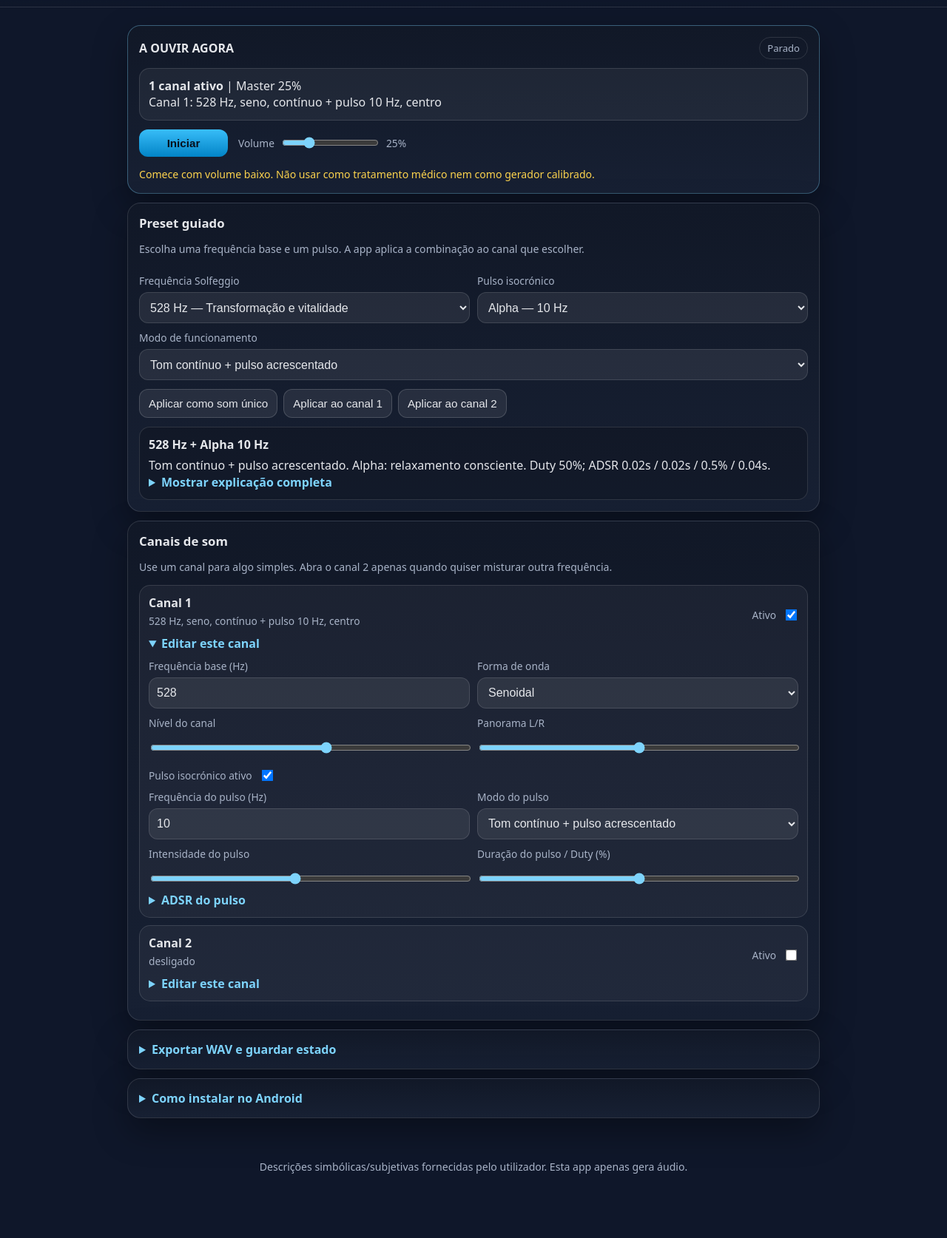
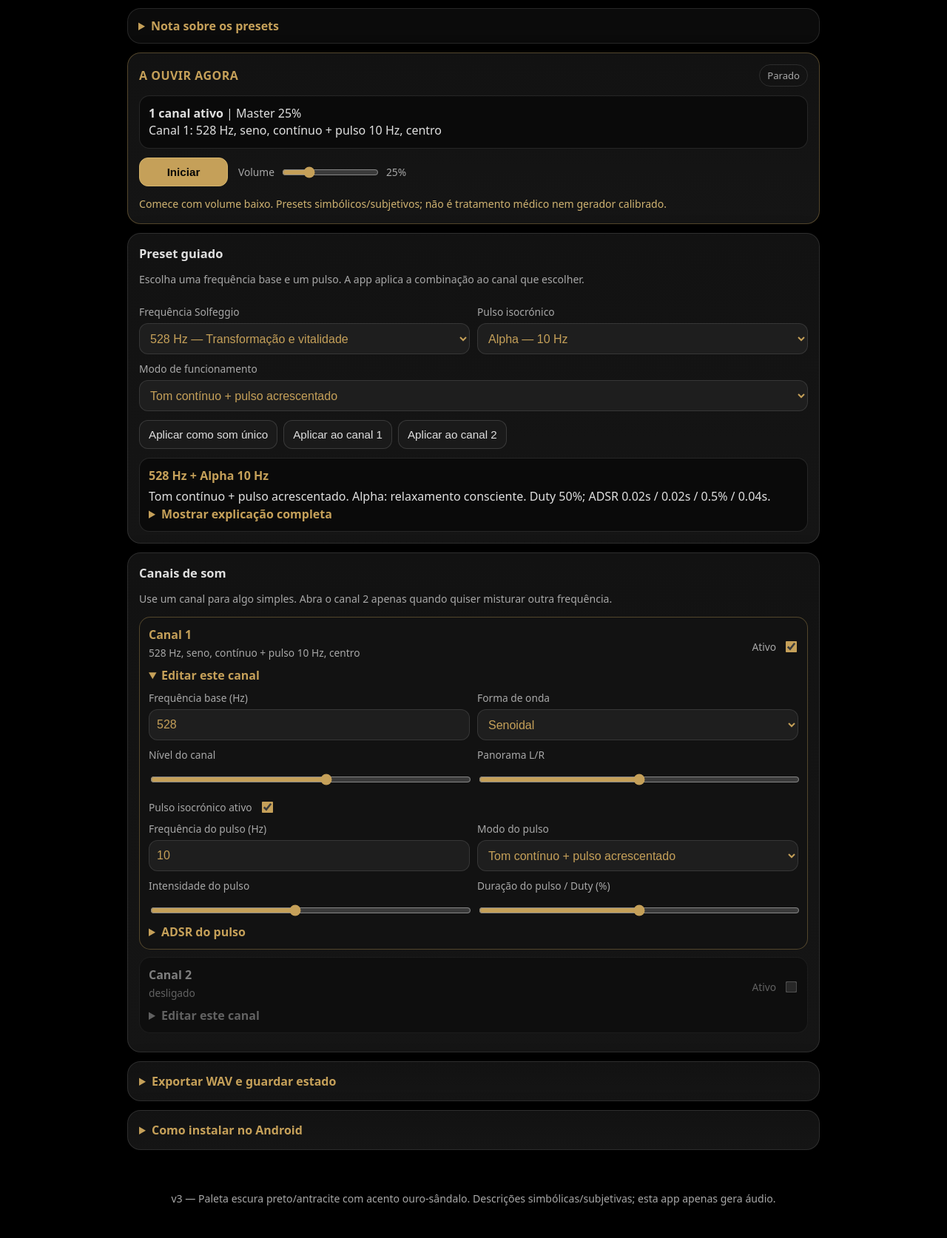
Before and after one commit to rabbit741741741/synth1, a plain HTML site: page index.html in a window 1280 px wide. Shown: the part 93-1767 px from the top of the page at 74% size. Before the commit the page ends 1723 px from the top, so only its background shows below. Drawn offline with Linux system fonts and the light colour scheme.

Commit message:
Add files via upload

```diff
--- a/app.js
+++ b/app.js
@@ -79,6 +79,7 @@ function buildChannelUI() {
   state.channels.forEach((ch, idx) => {
     const wrap = document.createElement("div");
     wrap.className = "channel-card";
+    wrap.dataset.channelCard = String(idx);
     wrap.innerHTML = `
       <div class="channel-head">
         <div>
@@ -239,6 +240,11 @@ function updateUI() {
     }
     const mini = document.querySelector(`[data-mini="${idx}"]`);
     if (mini) mini.textContent = summarizeChannel(ch);
+    const card = document.querySelector(`[data-channel-card="${idx}"]`);
+    if (card) {
+      card.classList.toggle("channel-active", !!ch.active);
+      card.classList.toggle("channel-inactive", !ch.active);
+    }
   });
   updateNowSummary();
 }
--- a/index.html
+++ b/index.html
@@ -3,22 +3,12 @@
 <head>
   <meta charset="utf-8" />
   <meta name="viewport" content="width=device-width, initial-scale=1, viewport-fit=cover" />
-  <meta name="theme-color" content="#111827" />
-  <meta name="description" content="SynthLab Isochronic PWA v2: gerador leve de frequências, pulsos isocrónicos e presets Solfeggio para Android/Chrome." />
+  <meta name="theme-color" content="#000000" />
+  <meta name="description" content="SynthLab Isochronic PWA v3: gerador leve de frequências, pulsos isocrónicos e presets Solfeggio para Android/Chrome." />
   <link rel="manifest" href="manifest.json" />
   <link rel="icon" href="icons/icon.svg" type="image/svg+xml" />
   <link rel="apple-touch-icon" href="icons/icon-192.png" />
   <title>SynthLab Isochronic</title>
-  <details class="notice">
-  <summary>Nota sobre os presets</summary>
-  <p>
-    Os presets Solfeggio/isocrónicos são mapeamentos simbólicos, subjetivos e experimentais.
-    Esta aplicação gera áudio para exploração sonora, relaxamento, meditação e estudo de frequências.
-    Não é um dispositivo médico, não diagnostica, não trata, não cura e não previne doenças.
-    Os presets não substituem aconselhamento médico, psicológico ou terapêutico profissional.
-    Use volume baixo e interrompa a utilização se sentir desconforto.
-  </p>
-</details>
   <link rel="stylesheet" href="style.css" />
 </head>
 <body>
@@ -31,6 +21,17 @@
   </header>
 
   <main>
+    <details class="notice">
+      <summary>Nota sobre os presets</summary>
+      <p>
+        Os presets Solfeggio/isocrónicos são mapeamentos simbólicos, subjetivos e experimentais.
+        Esta aplicação gera áudio para exploração sonora, relaxamento, meditação e estudo de frequências.
+        Não é um dispositivo médico, não diagnostica, não trata, não cura e não previne doenças.
+        Os presets não substituem aconselhamento médico, psicológico ou terapêutico profissional.
+        Use volume baixo e interrompa a utilização se sentir desconforto.
+      </p>
+    </details>
+
     <section class="status-card" aria-live="polite">
       <div class="status-topline">
         <strong>A OUVIR AGORA</strong>
@@ -44,7 +45,7 @@
           <span id="masterLabel">25%</span>
         </label>
       </div>
-      <p class="safety-note">Comece com volume baixo. Não usar como tratamento médico nem como gerador calibrado.</p>
+      <p class="safety-note">Comece com volume baixo. Presets simbólicos/subjetivos; não é tratamento médico nem gerador calibrado.</p>
     </section>
 
     <section class="card">
@@ -85,7 +86,7 @@
       <div id="channels"></div>
     </section>
 
-    <details class="card details-card">
+    <details class="card details-card export-card">
       <summary>Exportar WAV e guardar estado</summary>
       <div class="grid two padded-top">
         <label>Duração WAV (s)
@@ -106,17 +107,21 @@
     <details class="card details-card">
       <summary>Como instalar no Android</summary>
       <ol>
-        <li>Aloje estes ficheiros num endereço HTTPS, por exemplo GitHub Pages.</li>
-        <li>Abra o link no Chrome do Android.</li>
-        <li>Menu ⋮ → <strong>Adicionar ao ecrã principal</strong>.</li>
-        <li>Depois de abrir uma vez, a app pode funcionar offline.</li>
+        <li>Abrir o link da aplicação no <strong>Chrome Android</strong>, com Internet ligada.</li>
+        <li>Esperar que a aplicação carregue completamente.</li>
+        <li>Abrir o menu do Chrome nos três pontos <strong>⋮</strong>.</li>
+        <li>Escolher a opção que aparecer: <strong>Instalar app</strong>, <strong>Criar atalho</strong>, <strong>Adicionar ao ecrã principal</strong> ou <strong>Adicionar à página inicial</strong>.</li>
+        <li>Confirmar a criação do ícone.</li>
+        <li>Abrir a aplicação pelo novo ícone ainda com Internet ligada.</li>
+        <li>Esperar 20–30 segundos e abrir pelo menos um preset.</li>
+        <li>Fechar a aplicação, ativar <strong>Modo avião</strong> e abrir novamente pelo ícone.</li>
       </ol>
-      <p class="hint">Abrir só o ficheiro <code>index.html</code> pode tocar som, mas normalmente não ativa PWA/offline completo.</p>
+      <p class="hint">Se abrir e mostrar os presets em modo avião, ficou disponível offline. A Internet só é necessária para o primeiro carregamento e para futuras atualizações.</p>
     </details>
   </main>
 
   <footer>
-    <p>Descrições simbólicas/subjetivas fornecidas pelo utilizador. Esta app apenas gera áudio.</p>
+    <p>v3 — Paleta escura preto/antracite com acento ouro-sândalo. Descrições simbólicas/subjetivas; esta app apenas gera áudio.</p>
   </footer>
 
   <script src="presets.js"></script>
--- a/service-worker.js
+++ b/service-worker.js
@@ -1,4 +1,4 @@
-const CACHE_NAME = 'synthlab-isochronic-pwa-v2';
+const CACHE_NAME = 'synthlab-isochronic-pwa-v3';
 const ASSETS = [
   './',
   './index.html',
--- a/style.css
+++ b/style.css
@@ -1,15 +1,20 @@
 :root {
-  --bg: #0f172a;
-  --card: #111827;
-  --card2: #172033;
-  --text: #e5e7eb;
-  --muted: #a8b3c7;
-  --line: rgba(255,255,255,.12);
-  --accent: #7dd3fc;
-  --accent2: #a7f3d0;
-  --warn: #fcd34d;
-  --danger: #fb7185;
-  --shadow: 0 18px 45px rgba(0,0,0,.35);
+  --bg: #000000;
+  --card: #121212;
+  --card2: #151515;
+  --input: #1E1E1E;
+  --text: #E0E0E0;
+  --muted: #A8A8A8;
+  --line: rgba(224,224,224,.13);
+  --line-strong: rgba(197,160,89,.36);
+  --accent: #C5A059;       /* ouro-sândalo fosco */
+  --accent-soft: rgba(197,160,89,.16);
+  --success: #2E8B57;      /* verde esmeralda médio */
+  --success-soft: rgba(46,139,87,.16);
+  --warn: #C5A059;
+  --danger: #9A4B4B;
+  --shadow: 0 12px 30px rgba(0,0,0,.55);
+  color-scheme: dark;
   font-family: system-ui, -apple-system, BlinkMacSystemFont, "Segoe UI", sans-serif;
 }
 * { box-sizing: border-box; }
@@ -24,22 +29,23 @@ body { min-height: 100vh; }
   position: sticky;
   top: 0;
   z-index: 10;
-  background: linear-gradient(180deg, rgba(15,23,42,.98), rgba(15,23,42,.86));
-  backdrop-filter: blur(10px);
+  background: linear-gradient(180deg, rgba(0,0,0,.98), rgba(0,0,0,.88));
+  backdrop-filter: blur(8px);
   border-bottom: 1px solid var(--line);
 }
-h1 { margin: 0; font-size: 1.3rem; letter-spacing: -.02em; }
-.subtitle { margin: 3px 0 0; color: var(--muted); font-size: .9rem; }
+h1 { margin: 0; font-size: 1.22rem; letter-spacing: -.02em; color: var(--text); }
+.subtitle { margin: 3px 0 0; color: var(--muted); font-size: .88rem; }
 .pill {
-  border: 1px solid var(--line);
+  border: 1px solid var(--line-strong);
   border-radius: 999px;
   padding: 6px 10px;
   font-size: .78rem;
-  color: var(--accent2);
+  color: var(--accent);
+  background: rgba(197,160,89,.06);
   white-space: nowrap;
 }
 main { width: min(960px, 100%); margin: 0 auto; padding: 12px; }
-.card, .status-card {
+.card, .status-card, .notice {
   background: linear-gradient(180deg, var(--card), var(--card2));
   border: 1px solid var(--line);
   border-radius: 18px;
@@ -47,8 +53,20 @@ main { width: min(960px, 100%); margin: 0 auto; padding: 12px; }
   margin: 12px 0;
   box-shadow: var(--shadow);
 }
-.status-card { border-color: rgba(125, 211, 252, .35); }
+.status-card { border-color: var(--line-strong); }
+.notice {
+  padding: 12px 14px;
+  background: #0B0B0B;
+  box-shadow: none;
+}
+.notice summary {
+  cursor: pointer;
+  color: var(--accent);
+  font-weight: 700;
+}
+.notice p { color: var(--muted); line-height: 1.48; margin-bottom: 0; }
 .status-topline { display: flex; justify-content: space-between; align-items: center; gap: 10px; }
+.status-topline strong { color: var(--accent); letter-spacing: .03em; }
 .state-off, .state-on {
   border-radius: 999px;
   padding: 5px 10px;
@@ -56,42 +74,55 @@ main { width: min(960px, 100%); margin: 0 auto; padding: 12px; }
   border: 1px solid var(--line);
 }
 .state-off { color: var(--muted); }
-.state-on { color: var(--accent2); border-color: rgba(167,243,208,.45); }
+.state-on { color: var(--accent); border-color: var(--line-strong); background: var(--accent-soft); }
 .now-summary {
   margin: 12px 0;
   padding: 12px;
-  background: rgba(255,255,255,.055);
+  background: #0A0A0A;
   border: 1px solid var(--line);
   border-radius: 14px;
-  line-height: 1.4;
+  line-height: 1.45;
   min-height: 46px;
+  color: var(--text);
 }
 .main-controls { display: flex; align-items: center; gap: 14px; flex-wrap: wrap; }
 button {
-  border: 1px solid rgba(255,255,255,.16);
+  border: 1px solid rgba(224,224,224,.16);
   border-radius: 12px;
-  background: rgba(255,255,255,.08);
+  background: #1A1A1A;
   color: var(--text);
   padding: 10px 12px;
   font-size: .95rem;
   cursor: pointer;
+  box-shadow: none;
 }
+button:hover { border-color: var(--line-strong); background: #202020; }
 button:active { transform: translateY(1px); }
 button.primary {
-  background: linear-gradient(180deg, #38bdf8, #0284c7);
-  color: #07111e;
-  border: 0;
+  background: var(--accent);
+  color: #050505;
+  border: 1px solid #D4B46B;
   font-weight: 800;
   min-width: 120px;
 }
 button.stop {
-  background: linear-gradient(180deg, #fda4af, #e11d48);
-  color: white;
+  background: #5A2525;
+  color: #F2E6E6;
+  border-color: #8A4141;
+}
+#exportWav {
+  border-color: rgba(46,139,87,.8);
+  background: var(--success-soft);
+  color: #DDEEE5;
+  font-weight: 750;
+}
+#saveState, #loadState {
+  border-color: rgba(46,139,87,.45);
 }
 .button-row { display: flex; gap: 8px; flex-wrap: wrap; margin-top: 12px; }
-h2 { margin: 0 0 8px; font-size: 1.05rem; }
-.hint, .safety-note, footer { color: var(--muted); font-size: .88rem; line-height: 1.4; }
-.safety-note { color: var(--warn); margin-bottom: 0; }
+h2 { margin: 0 0 8px; font-size: 1.03rem; color: var(--text); }
+.hint, .safety-note, footer { color: var(--muted); font-size: .88rem; line-height: 1.45; }
+.safety-note { color: #D0B371; margin-bottom: 0; }
 .grid { display: grid; gap: 10px; }
 .grid.two { grid-template-columns: 1fr 1fr; }
 label { display: grid; gap: 6px; color: var(--muted); font-size: .86rem; margin-top: 10px; }
@@ -101,48 +132,66 @@ input, select {
   min-height: 42px;
   border-radius: 12px;
   border: 1px solid var(--line);
-  background: rgba(255,255,255,.08);
-  color: var(--text);
+  background: var(--input);
+  color: var(--accent);
   padding: 8px 10px;
   font-size: 1rem;
+  outline: none;
 }
-select option { color: #111827; }
+input:focus, select:focus {
+  border-color: var(--accent);
+  box-shadow: 0 0 0 2px rgba(197,160,89,.10);
+}
+select option { color: var(--text); background: var(--input); }
 input[type="range"] { padding: 0; min-height: 32px; accent-color: var(--accent); }
+input[type="checkbox"] { accent-color: var(--accent); }
 .explain-box {
   margin-top: 12px;
   padding: 12px;
-  background: rgba(0,0,0,.18);
+  background: #0A0A0A;
   border-radius: 14px;
   border: 1px solid var(--line);
 }
-.preset-title { font-weight: 800; margin-bottom: 6px; }
-.preset-short { color: var(--text); line-height: 1.4; }
+.preset-title { font-weight: 800; margin-bottom: 6px; color: var(--accent); }
+.preset-short { color: var(--text); line-height: 1.45; }
 details { color: var(--muted); }
 details summary { cursor: pointer; color: var(--accent); font-weight: 700; }
-details p, details li { line-height: 1.45; }
+details p, details li { line-height: 1.48; }
 .channel-card {
   margin: 10px 0;
   padding: 12px;
   border: 1px solid var(--line);
-  background: rgba(255,255,255,.045);
+  background: #0E0E0E;
   border-radius: 15px;
+  transition: opacity .18s ease, border-color .18s ease, background .18s ease;
+}
+.channel-card.channel-active {
+  border-color: var(--line-strong);
+  background: #121212;
+  opacity: 1;
+}
+.channel-card.channel-inactive {
+  opacity: .52;
+  background: #090909;
 }
 .channel-head { display: flex; align-items: center; justify-content: space-between; gap: 10px; }
-.channel-title { font-weight: 800; }
+.channel-title { font-weight: 800; color: var(--text); }
+.channel-active .channel-title { color: var(--accent); }
 .channel-mini { color: var(--muted); font-size: .86rem; margin-top: 4px; }
 .switch-row { display: flex; align-items: center; gap: 10px; }
 .switch-row input { width: auto; min-height: auto; transform: scale(1.2); }
 .advanced { margin-top: 10px; }
+.channel-inactive .advanced summary { color: var(--muted); }
 .small-grid { display: grid; grid-template-columns: repeat(2, 1fr); gap: 8px; }
 .padded-top { padding-top: 10px; }
-code { background: rgba(0,0,0,.3); padding: 2px 5px; border-radius: 6px; }
+code { background: rgba(197,160,89,.13); color: var(--accent); padding: 2px 5px; border-radius: 6px; }
 footer { padding: 18px 12px 28px; text-align: center; }
 @media (max-width: 700px) {
   .grid.two, .small-grid { grid-template-columns: 1fr; }
   .app-header { padding-top: calc(14px + env(safe-area-inset-top)); }
   main { padding: 8px; }
-  .card, .status-card { border-radius: 16px; padding: 13px; }
+  .card, .status-card, .notice { border-radius: 16px; padding: 13px; }
   .main-controls { align-items: stretch; }
   .inline-control { width: 100%; }
-  h1 { font-size: 1.15rem; }
+  h1 { font-size: 1.12rem; }
 }
```
Also changed, not shown: LEIA-ME_PT.txt, PUBLICAR_GITHUB_PAGES_PT.txt, icons/icon-192.png, icons/icon-512.png, icons/icon.svg, manifest.json.
